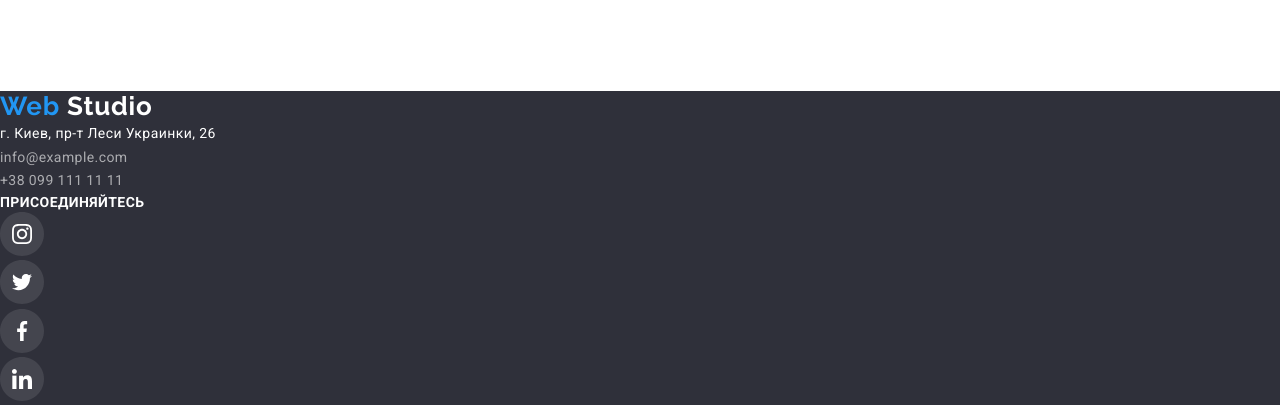
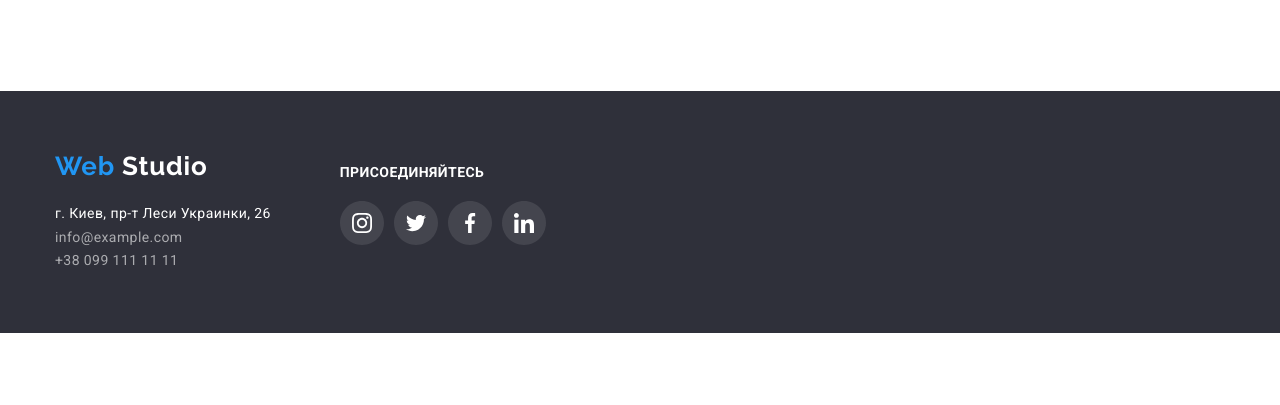
Before and after one commit to valeriavoronova/goit-markup-hw-03, a plain HTML site: page index.html in a window 1280 px wide. Shown: the part 2822-3227 px from the top of the page. After the commit the page ends 3155 px from the top, so only its background shows below. Drawn offline with Linux system fonts and the light colour scheme.

Commit message:
footer-done

```diff
--- a/css/styles.css
+++ b/css/styles.css
@@ -388,6 +388,19 @@ h1{
 
 /* FOOTER */
 
+.footer-container{
+
+    display: flex;
+    padding-top: 60px;
+    padding-bottom: 60px;
+}
+.left-side{
+
+    margin-right: 69px;
+}
+.right-side{
+    margin-top: 12px;
+}
 .bot-logo{
     font-family: var(--logo-font);
     font-style: normal;
@@ -399,10 +412,13 @@ h1{
     color: var(--main-header-color);
     text-decoration: none;
 
+
 }
 
 /* ADRESSES */
-
+.footer-adress{
+    margin-top: 20px;
+}
 .address{
 
     font-style: normal;
@@ -412,6 +428,7 @@ h1{
     letter-spacing: 0.03em;
     color: var(--main-header-color);
     text-decoration: none;
+
 }
 
 .mail-phone{
@@ -435,6 +452,16 @@ b{
     letter-spacing: 0.03em;
     text-transform: uppercase;
     color: var(--main-header-color);
+
+}
+
+.footer-social-icons-list{
+    display: flex;
+    margin-top: 20px;
+}
+
+.footer-social-icon-item:not(:last-child){
+    margin-right: 10px;
 }
 
 footer{
--- a/index.html
+++ b/index.html
@@ -237,11 +237,12 @@
     </main>
 
     <footer>
-        <div>
+        <div class="container footer-container">
+        <div class="left-side">
             <a href="" lang="en" class="bot-logo">
                 <span class="logo-blue">Web</span> Studio
             </a>
-            <address>
+            <address class="footer-adress">
 
             <ul class= "list">
                 <li>
@@ -259,23 +260,25 @@
 
         </div>
 
-        <div>
+        <div class="right-side">
             <b>присоединяйтесь</b>
-            <ul class= "list">
-                <li>
+            <ul class= "list footer-social-icons-list">
+                <li class="footer-social-icon-item">
                     <a href="" aria-label="иконка инстаграма"><img src="./images/social_buttons/inst-bot.svg" alt="иконка инстаграма"></a>
                 </li>
-                <li>
+                <li class="footer-social-icon-item">
                     <a href="" aria-label="иконка твиттера"><img src="./images/social_buttons/twit-bot.svg" alt="иконка твиттера"></a>
                 </li>
-                <li>
+                <li class="footer-social-icon-item">
                     <a href="" aria-label="иконка фейсбука"><img src="./images/social_buttons/fb-bot.svg" alt="иконка фейсбука"></a>
                 </li>
-                <li>
+                <li class="footer-social-icon-item">
                     <a href="" aria-label="иконка линкедин"><img src="./images/social_buttons/in-bot.svg" alt="иконка линкедин"></a>
                 </li>
             </ul>
         </div>
+
+    </div>
     </footer>
 </body>
 </html>
```
Also changed, not shown: portfolio.html (+13 -10 lines).
